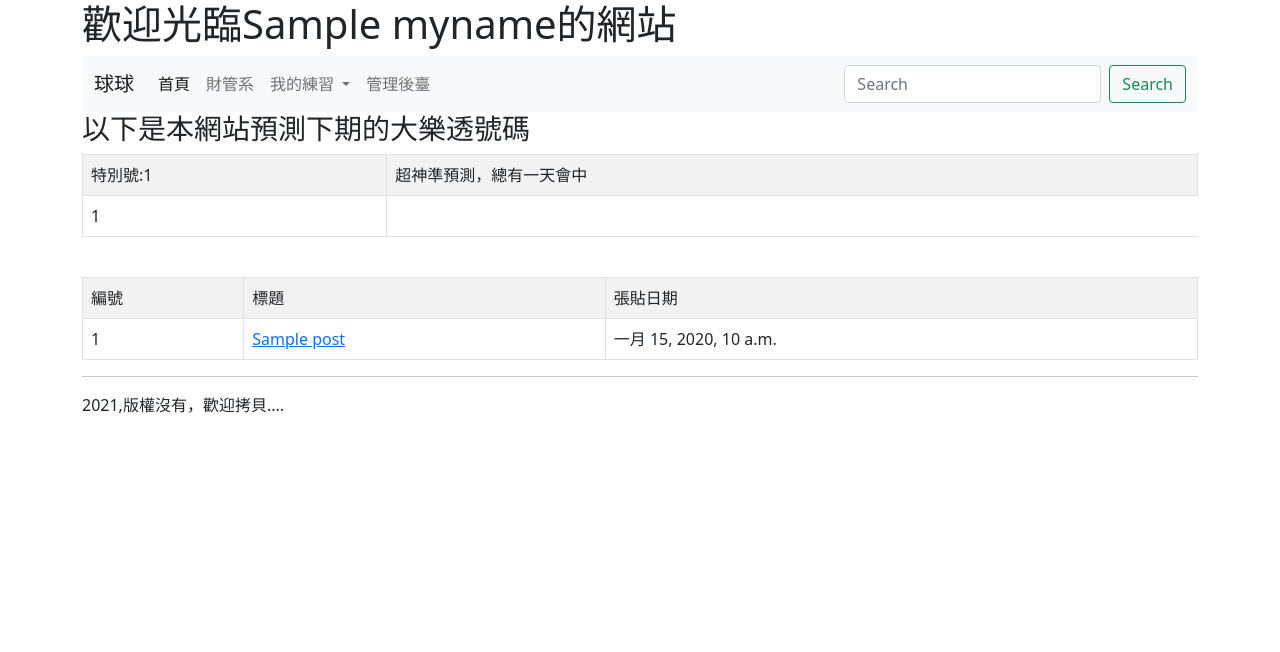
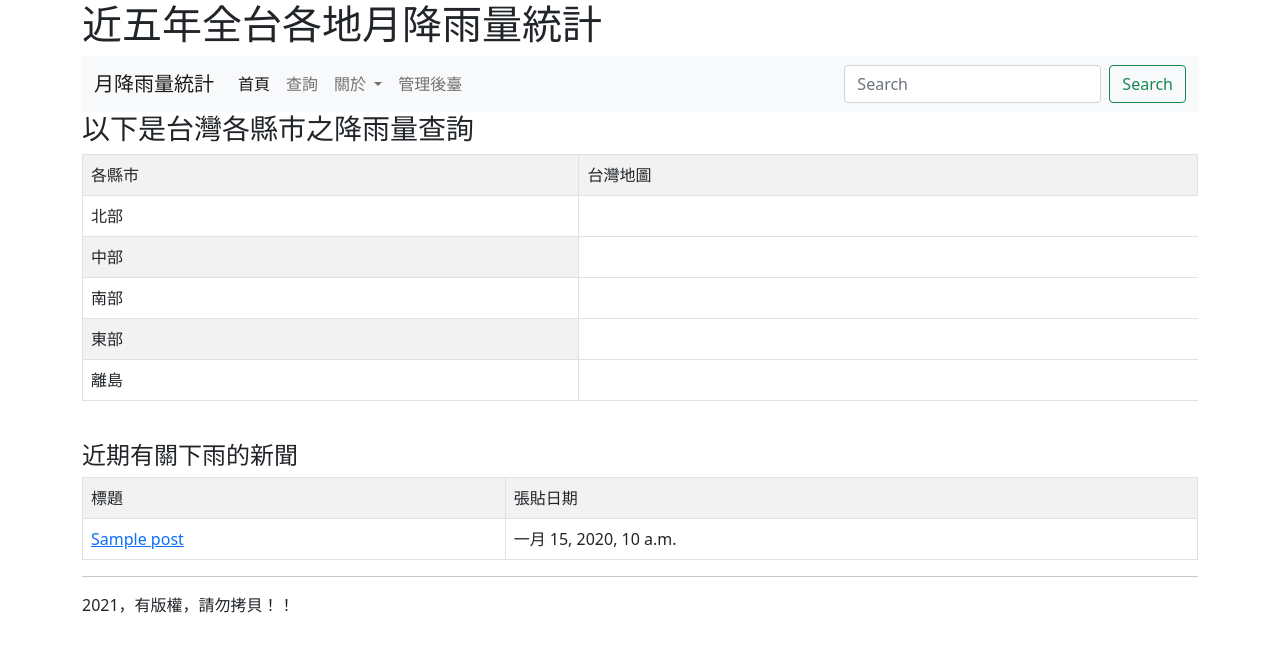
Before and after one commit to pei-shian/Python-07, a Django app: template datacenter/templates/index.html in a window 1280 px wide. Shown: the top 652 px of the page. Run offline with Django 3.2, Linux system fonts and the light colour scheme; the template is opened without the code that fills it: most values are stand-ins (such as "Sample title", 1, 10 or a date in 2020).

Commit message:
20210531

```diff
--- a/datacenter/mysite/views.py
+++ b/datacenter/mysite/views.py
@@ -6,7 +6,7 @@
 
 def index(request):
 	posts = Post.objects.all()
-	myname = "球球"
+	myname = "月降雨量統計"
 	data = [i for i in range(1,43)]
 	random.shuffle(data)
 	lotto_numbers = data[0:6]
--- a/datacenter/templates/footer.html
+++ b/datacenter/templates/footer.html
@@ -1,2 +1,2 @@
 <hr>
-2021,版權沒有，歡迎拷貝....
+2021，有版權，請勿拷貝！！
--- a/datacenter/templates/header.html
+++ b/datacenter/templates/header.html
@@ -1,6 +1,6 @@
  		<nav class="navbar navbar-expand-lg navbar-light bg-light">
   <div class="container-fluid">
-    <a class="navbar-brand" href="#">球球</a>
+    <a class="navbar-brand" href="#">月降雨量統計</a>
     <button class="navbar-toggler" type="button" data-bs-toggle="collapse" data-bs-target="#navbarSupportedContent" aria-controls="navbarSupportedContent" aria-expanded="false" aria-label="Toggle navigation">
       <span class="navbar-toggler-icon"></span>
     </button>
@@ -10,11 +10,11 @@
           <a class="nav-link active" aria-current="page" href="#">首頁</a>
         </li>
         <li class="nav-item">
-          <a class="nav-link" href="#">財管系</a>
+          <a class="nav-link" href="#">查詢</a>
         </li>
         <li class="nav-item dropdown">
           <a class="nav-link dropdown-toggle" href="#" id="navbarDropdown" role="button" data-bs-toggle="dropdown" aria-expanded="false">
-            我的練習
+            關於
           </a>
           <ul class="dropdown-menu" aria-labelledby="navbarDropdown">
             <li><a class="dropdown-item" href="#">Action</a></li>
--- a/datacenter/templates/index.html
+++ b/datacenter/templates/index.html
@@ -1,24 +1,22 @@
 {% extends "base.html" %}
 {% block title %}首頁{% endblock %}
-{% block headmessage %} <h1>歡迎光臨{{ myname }}的網站</h1>{% endblock %}
+{% block headmessage %} <h1>近五年全台各地月降雨量統計</h1>{% endblock %}
 {% block content %}
-<h3>以下是本網站預測下期的大樂透號碼</h3>
+<h3>以下是台灣各縣市之降雨量查詢</h3>
 <table class='table table-striped table-bordered'>
-	<tr><td>特別號:{{ special_number }}</td><td colspan=5>超神準預測，總有一天會中</td></tr>
-	<tr>
-		{% for no in lotto_numbers %}
-		<td>
-			{{ no }}
-		</td>
-		{% endfor %}
-	</tr>
+	<tr><td>各縣市</td><td>台灣地圖</td></tr>
+	<tr><td>北部</td></tr>
+	<tr><td>中部</td></tr>
+	<tr><td>南部</td></tr>
+	<tr><td>東部</td></tr>
+	<tr><td>離島</td></tr>
 </table>
 <br>
+<h4>近期有關下雨的新聞</h4>
 <table class='table table-striped table-bordered'>
-	<tr><td>編號</td><td>標題</td><td>張貼日期</td></tr>
+	<tr><td>標題</td><td>張貼日期</td></tr>
 {% for post in posts %}
 	<tr>
-		<td>{{ post.id }}</td>
 		<td><a href="/show/{{post.id}}/">{{ post.title }}</a></td>
 		<td>{{ post.pub_date }}</td>
 	</tr>
```
Also changed, not shown: datacenter/db.sqlite3.
